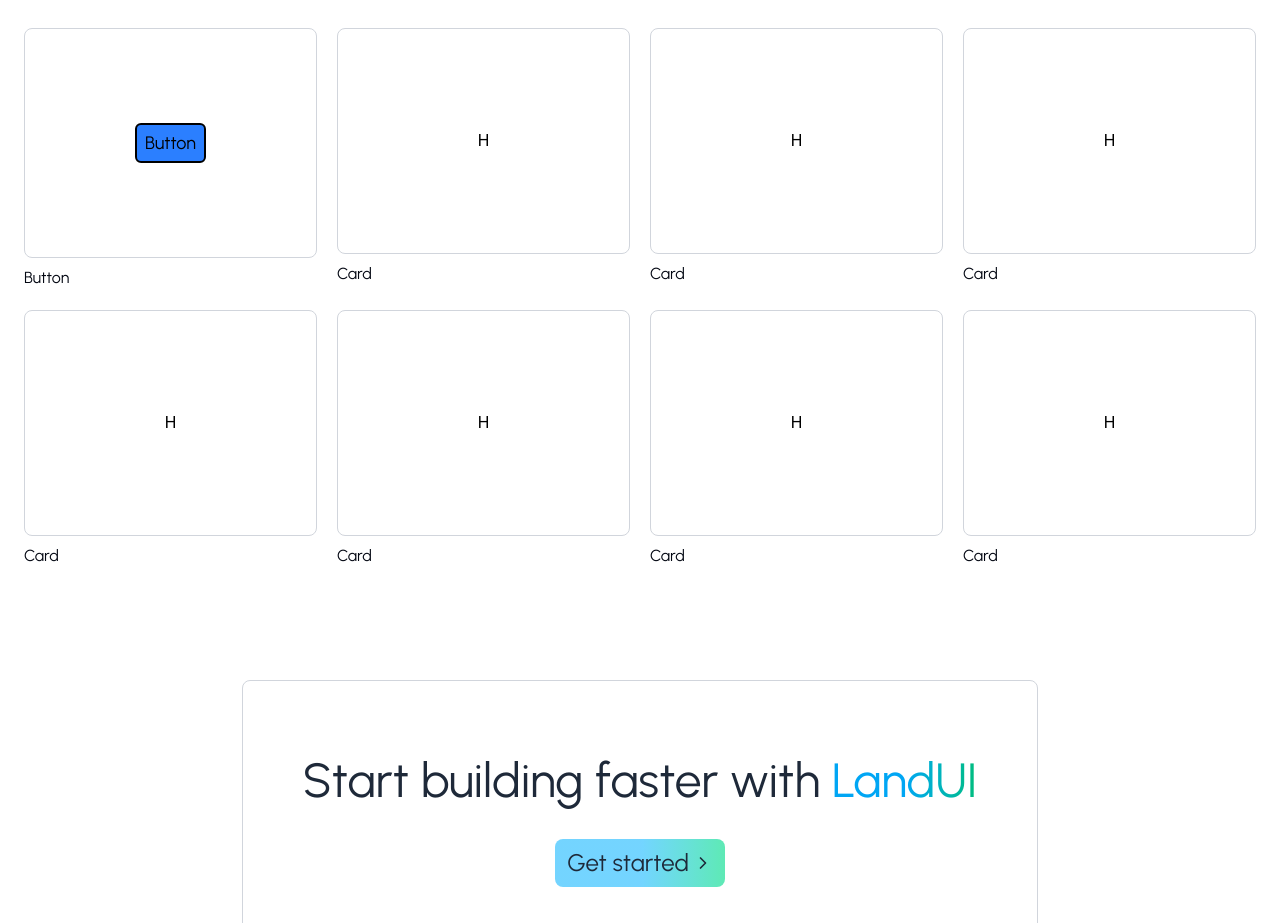
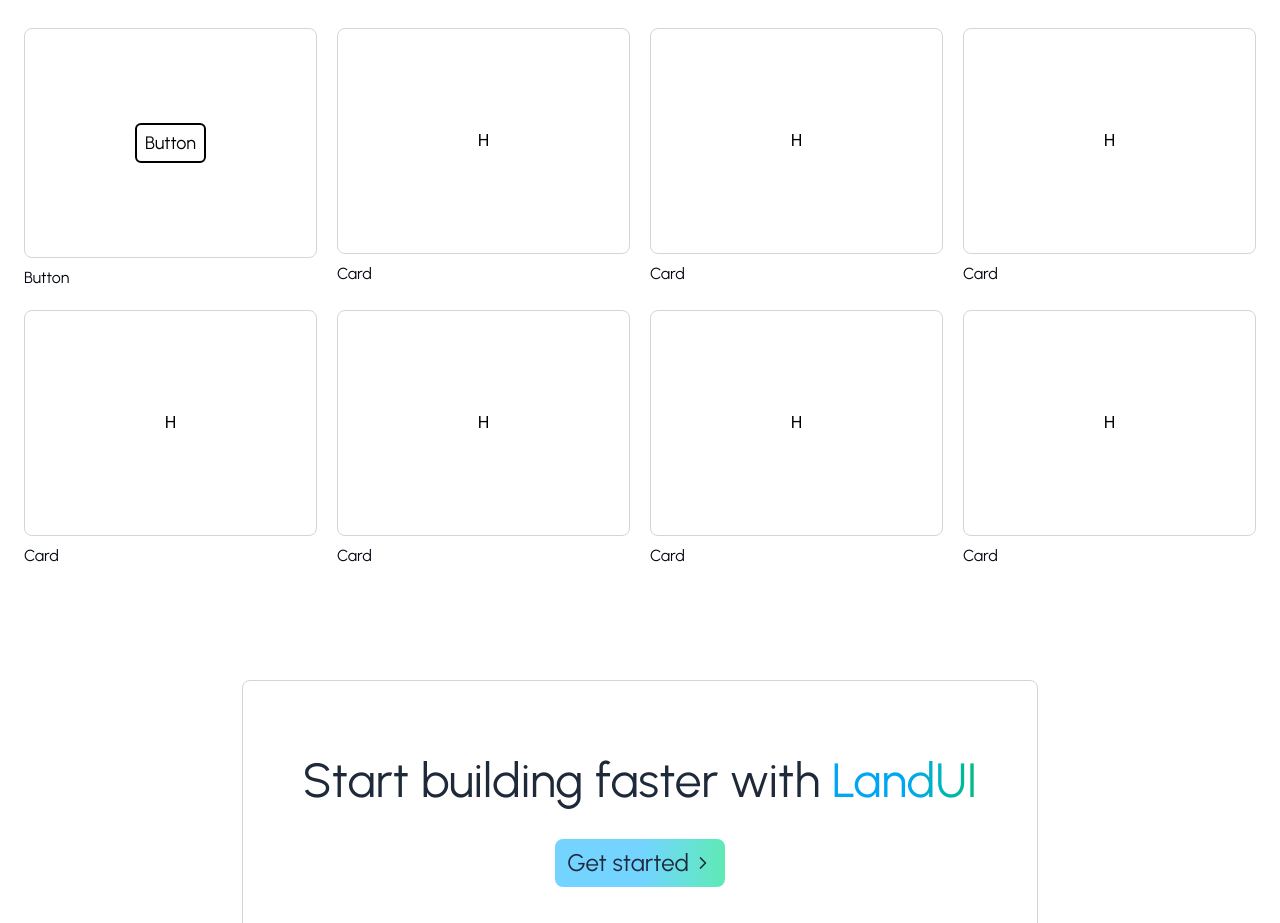
Before and after one commit to cdiaconu04/Land-UI, a Next.js app: page / in a window 1280 px wide. Shown: the part 1780-2703 px from the top of the page. Built offline with nearby package versions, Linux system fonts and the light colour scheme.

Commit message:
Added gradient colouring to button component

```diff
--- a/src/app/page.tsx
+++ b/src/app/page.tsx
@@ -69,7 +69,10 @@ export default function Home() {
           <div className="grid grid-cols-4 gap-5 w-full">
             <div className="w-full flex flex-col gap-2">
               <div className="flex justify-center items-center border border-1 border-gray-300 rounded-lg py-23.5">
-                <Button label="Button" colour="blue" onClick={() => doNothing}/>
+                <Button label="Button"
+                  colour={{type: "gradient", colourFrom: "white", colourTo: "white"}}
+
+                onClick={() => doNothing}/>
               </div>
               <p className={`${urbanist.className} text-gray-950`}>Button</p>
             </div>
--- a/src/app/test/page.tsx
+++ b/src/app/test/page.tsx
@@ -10,7 +10,7 @@ export default function Test() {
     return (
         <div className="bg-white flex flex-col items-center justify-center">
             <div className="min-h-screen w-full max-w-screen-xl mx-auto px-6 flex flex-col gap-5 justify-center items-center bg-white">
-                <Button label="Button" onClick={() => doNothing}/>
+                <Button label="Button" hoverShadow={true} onClick={() => doNothing}/>
 
                 <Input />
             </div>
--- a/src/components/luicomponents/button.tsx
+++ b/src/components/luicomponents/button.tsx
@@ -1,7 +1,7 @@
 "use client";
 import React from "react";
 import { Urbanist } from 'next/font/google';
-import { colourMap, textColourMap, roundMap, borderColourMap } from "./constants/constants";
+import { colourMap, fromColourMap, viaColourMap, toColourMap, textColourMap, roundMap, borderColourMap } from "./constants/constants";
 
 const urbanist = Urbanist({ subsets: ['latin'], weight: ['400', '700'] });
 
@@ -11,10 +11,18 @@ const sizeMap = {
     large: "text-xl",
 };
 
+type colourProps = {
+    type: "filled" | "gradient";
+    colour?: keyof typeof colourMap;
+    colourFrom?: keyof typeof fromColourMap;
+    colourVia?: keyof typeof viaColourMap;
+    colourTo?: keyof typeof toColourMap;
+}
+
 type ButtonProps = {
     label: string;
     onClick: () => void;
-    colour?: keyof typeof colourMap;
+    colour?: colourProps;
     textColour?: keyof typeof textColourMap;
     borderColour?: keyof typeof borderColourMap;
     size?: keyof typeof sizeMap;
@@ -22,20 +30,37 @@ type ButtonProps = {
     round?: keyof typeof roundMap;
 };
 
-export default function Button({ label, onClick, colour = "white", textColour = "default", size = "medium", borderColour = "black", hoverShadow = false, round = 1 }: ButtonProps) {
+function getBgColour(colour: colourProps): string {
+    if (colour.type === "filled") {
+        return colourMap[colour.colour ?? "white"]
+    }
+
+    if (colour.colourVia) {
+        return `bg-gradient-to-r ${fromColourMap[colour.colourFrom ?? "white"]} ${viaColourMap[colour.colourVia ?? "white"]} ${toColourMap[colour.colourTo ?? "white"]}`;
+    } else {
+        return `bg-gradient-to-r ${fromColourMap[colour.colourFrom ?? "white"]} ${toColourMap[colour.colourTo ?? "white"]}`;
+    }
+}
+
+export default function Button({ label,
+    onClick,
+    colour = {type: "filled"},
+    textColour = "default",
+    size = "medium", borderColour = "black", hoverShadow = false,
+    round = 1 }: ButtonProps) {
+
     return (
         <button
             onClick={onClick}
             className={`
                 border-2
-                ${colourMap[colour]}
+                ${getBgColour(colour)}
                 ${textColourMap[textColour]}
                 ${borderColourMap[borderColour]}
                 ${urbanist.className}
-                ${hoverShadow ? "hover:shadow-xl" : ""}
+                ${hoverShadow ? "hover:shadow-lg" : ""}
                 ${roundMap[round]}
                 ${sizeMap[size]}
-
                 px-2 py-1
             `}
         >
--- a/src/components/luicomponents/constants/constants.ts
+++ b/src/components/luicomponents/constants/constants.ts
@@ -9,6 +9,45 @@ export const colourMap = {
     black: "bg-black",
     gray: "bg-gray-500",
     default: "bg-gray-950",
+};
+
+export const fromColourMap = {
+    red: "from-red-500",
+    orange: "from-orange-500",
+    yellow: "from-yellow-500",
+    green: "from-green-500",
+    blue: "from-blue-500",
+    purple: "from-purple-500",
+    white: "from-white",
+    black: "from-black",
+    gray: "from-gray-500",
+    default: "from-gray-950",
+};
+
+export const toColourMap = {
+    red: "to-red-500",
+    orange: "to-orange-500",
+    yellow: "to-yellow-500",
+    green: "to-green-500",
+    blue: "to-blue-500",
+    purple: "to-purple-500",
+    white: "to-white",
+    black: "to-black",
+    gray: "to-gray-500",
+    default: "to-gray-950",
+};
+
+export const viaColourMap = {
+    red: "via-red-500",
+    orange: "via-orange-500",
+    yellow: "via-yellow-500",
+    green: "via-green-500",
+    blue: "via-blue-500",
+    purple: "via-purple-500",
+    white: "via-white",
+    black: "via-black",
+    gray: "via-gray-500",
+    default: "via-gray-950",
 };
 
 export const textColourMap = {
```
